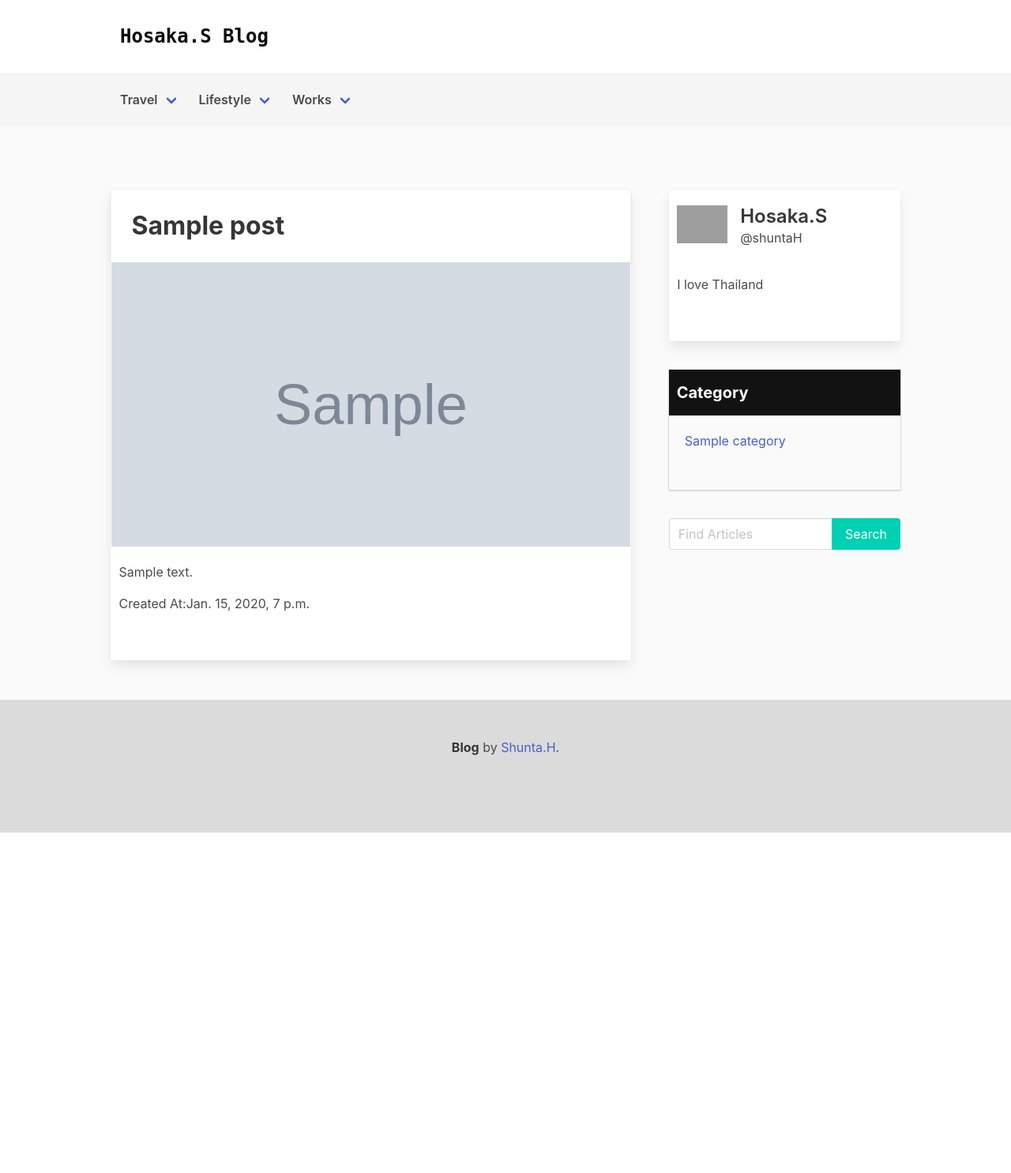
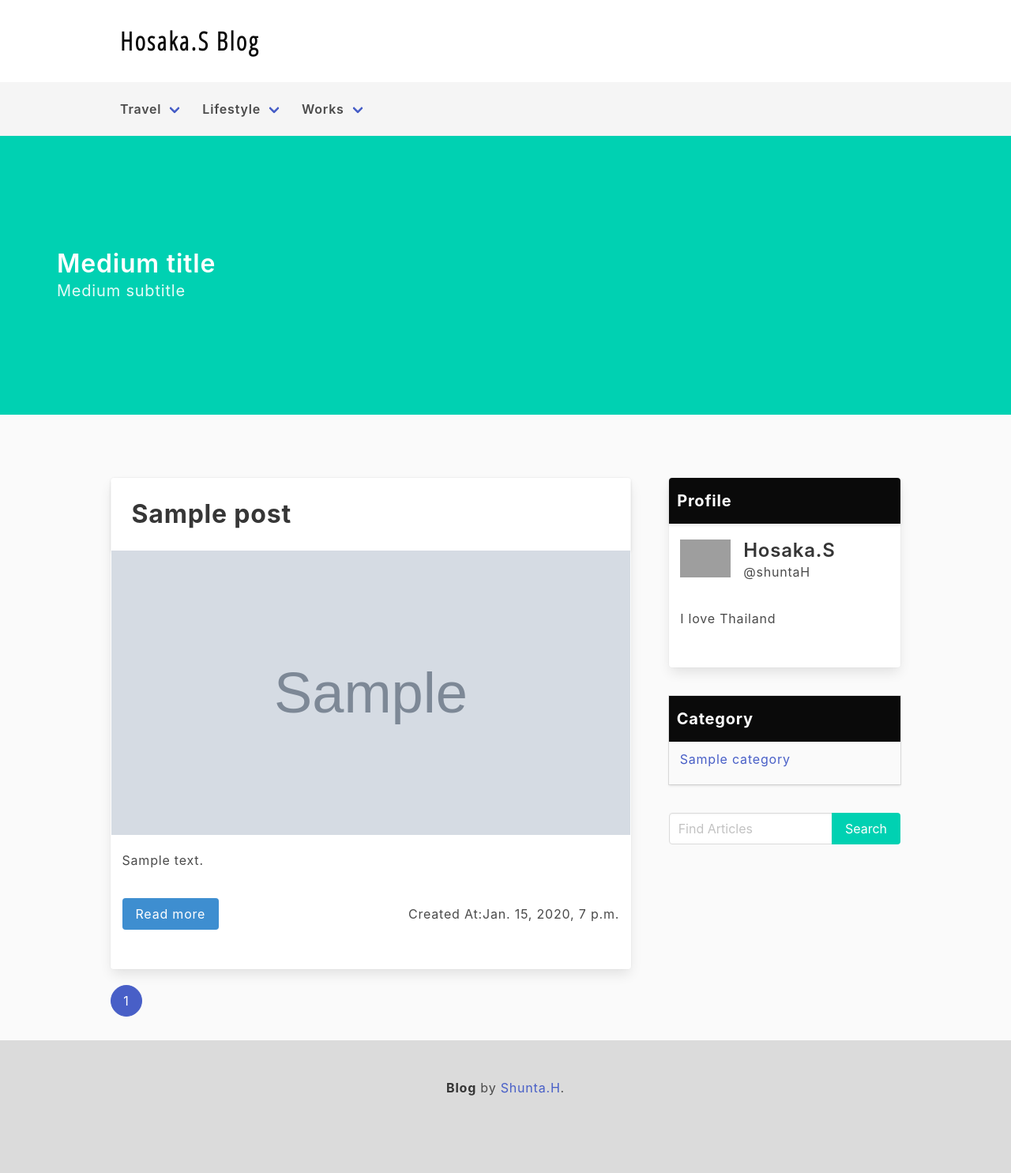
Before and after one commit to ShuntaH/blog_django, a Django app: page / in a window 1280 px wide. Shown: the whole page at 79% size. Before the commit the page ends 1054 px from the top, so only its background shows below. Run offline with Django 3.2, Linux system fonts and the light colour scheme; tables that the repository leaves empty hold one stand-in row (values such as "Sample post"); grey boxes marked "Sample" are stand-in pictures; style sheets or scripts are compiled from the project's sources; some libraries are stand-ins or nearby versions; some web fonts are replaced; grey boxes are pictures that could not be loaded.

Commit message:
Add: detail page, pagination, Update: design

```diff
--- a/project/blog/models.py
+++ b/project/blog/models.py
@@ -31,3 +31,13 @@ class Post(models.Model):
 
     def __str__(self):
         return self.title
+
+
+class Comment(models.Model):
+    name = models.CharField('Name', max_length=30, default='Anonymous'),
+    text = models.TextField('Comment'),
+    post = models.ForeignKey(Post, verbose_name='Linked Post', on_delete=models.PROTECT),
+    created_at = models.DateTimeField('Created at', default=timezone.now),
+
+    def __str__(self):
+        return self.text[:10]
--- a/project/blog/static/blog/scss/style.scss
+++ b/project/blog/static/blog/scss/style.scss
@@ -5,6 +5,7 @@ $border-color: 0 2px 3px rgba(10, 10, 10, .1), 0 0 0 1px rgba(10, 10, 10, .1);
 // blog/base.html
 body {
   font-family: 'M PLUS 1p', sans-serif;
+  letter-spacing: 0.05rem;
 }
 
 .wrapper {
@@ -17,24 +18,44 @@ header {
 
     .navbar-brand {
       padding: 0 140px;
+
+      .navbar-item {
+        font-family: 'Open Sans Condensed', sans-serif;
+        letter-spacing: 0.15rem;
+      }
     }
   }
 
   .navbar-menu {
     padding: 14px 140px;
   }
+
+  .hero {
+    .hero-body {
+      padding: 0 140px;
+    }
+  }
+
 }
 
 section.wrapper {
   padding: 80px 140px 30px;
 
   .main-content {
-// post_list.html
+    // post_list.html
   }
 
   .side-content {
     .profile {
       margin-bottom: 36px;
+
+      .card-header {
+        padding: 14px 10px;
+
+        .card-header-title {
+          padding: 0;
+        }
+      }
     }
 
     .searchbox {
@@ -47,14 +68,14 @@ section.wrapper {
       box-shadow: $border-color;
 
       .category-title {
-        padding:14px 10px;
+        padding: 14px 10px;
 
       }
 
       .category-list {
-        padding: 20px 10px 40px;
+        padding: 10px 14px;
+
         li {
-          padding-left: 10px;
           margin-bottom: 10px;
 
           a {
@@ -88,7 +109,11 @@ section.wrapper {
   }
 
   .card-content {
-    padding: 20px 10px 60px;
+    padding: 20px 14px 50px;
+
+    .post-text {
+      margin-bottom: 36px;
+    }
   }
 
 }
--- a/project/blog/templates/blog/base.html
+++ b/project/blog/templates/blog/base.html
@@ -12,6 +12,7 @@
           content="width=device-width, user-scalable=no, initial-scale=1.0, maximum-scale=1.0, minimum-scale=1.0">
     <meta http-equiv="X-UA-Compatible" content="ie=edge">
     {# Load CSS and JavaScript #}
+    <link href="https://fonts.googleapis.com/css?family=Open+Sans+Condensed:300&display=swap" rel="stylesheet">
     <link href="https://fonts.googleapis.com/css?family=Wallpoet&display=swap" rel="stylesheet">
     {% block css %}
         {#        {% font_awesome %}#}
@@ -29,10 +30,9 @@
         <nav class="navbar has-background-white" role="navigation" aria-label="main navigation">
             <div class="navbar-brand">
                 <a class="navbar-item
-                          is-size-4
+                          is-size-3
                           has-text-weight-semibold
-                          is-family-monospace
-                            has-text-black"
+                          has-text-black"
                    href="{% url 'blog:index' %}">Hosaka.S Blog
                 </a>
                 <a role="button"
@@ -79,6 +79,12 @@
                 {% endif %}
             </div>
         </nav>
+        <section class="hero is-primary is-medium">
+            <div class="hero-body">
+                <h1 class="title">Medium title</h1>
+                <h2 class="subtitle">Medium subtitle</h2>
+            </div>
+        </section>
     </header>
 {% endblock header %}
 
@@ -107,6 +113,11 @@
             <div class="column side-content">
                 {% block profile %}
                     <div class="card profile">
+                        <div class="card-header has-background-black">
+                            <p class="card-header-title has-text-white  has-text-weight-bold is-size-5">
+                                Profile
+                            </p>
+                        </div>
                         <div class="card-content">
                             <div class="media">
                                 <div class="media-left">
@@ -125,7 +136,8 @@
                 {% endblock %}
                 {% block  category %}
                     <aside class="category">
-                        <p class=" category-title has-text-white  has-text-weight-bold is-size-5 has-background-black-bis">Category</p>
+                        <p class=" category-title has-text-white  has-text-weight-bold is-size-5 has-background-black">
+                            Category</p>
                         <ul class="category-list">
                             {% for category in category_list %}
                                 <li class="has-text-grey">
--- a/project/blog/templates/blog/post_list.html
+++ b/project/blog/templates/blog/post_list.html
@@ -14,11 +14,16 @@
             </div>
             <div class="card-content">
                 <div class="content">
-                    <p>{{ post.text }}</p>
-                   <p>Created At:<time>{{ post.created_at }}</time></p>
+                    <p class="post-text">{{ post.text | truncatechars:250 }}</p>
+                    <div class="level">
+                        <a class="button is-info level-left" href="{% url 'blog:detail' post.pk %}">Read more</a>
+                        <div class="level-right">Created At:
+                            <time>{{ post.created_at }}</time>
+                        </div>
+                    </div>
                 </div>
             </div>
         </div>
     {% endfor %}
+    {% include "blog/pagination.html" %}
 {% endblock %}
-{% include "blog/pagination.html" %}
--- a/project/blog/urls.py
+++ b/project/blog/urls.py
@@ -7,5 +7,6 @@ app_name = 'blog'
 urlpatterns = [
     path('', views.IndexView.as_view(), name='index'),
     path('category/<int:pk>/', views.CategoryView.as_view(), name='category'),
+    path('detail/<int:pk>/', views.DetailView.as_view(), name='detail'),
 
 ]
--- a/project/blog/views.py
+++ b/project/blog/views.py
@@ -33,3 +33,7 @@ class CategoryView(generic.ListView):
         queryset = Post.objects.all().order_by('-created_at')
         queryset = queryset.filter(category=category)
         return queryset
+
+
+class DetailView(generic.DetailView):
+    model = Post
--- a/project/static/blog/scss/style.css
+++ b/project/static/blog/scss/style.css
@@ -1,3 +1,3 @@
-body{font-family:'M PLUS 1p', sans-serif}.wrapper{padding:0 140px}header .navbar{padding:20px 0}header .navbar .navbar-brand{padding:0 140px}header .navbar-menu{padding:14px 140px}section.wrapper{padding:80px 140px 30px}section.wrapper .side-content .profile{margin-bottom:36px}section.wrapper .side-content .searchbox{margin-bottom:36px}section.wrapper .side-content .category{padding:0;margin-bottom:36px;box-shadow:0 2px 3px rgba(10,10,10,0.1),0 0 0 1px rgba(10,10,10,0.1)}section.wrapper .side-content .category .category-title{padding:14px 10px}section.wrapper .side-content .category .category-list{padding:20px 10px 40px}section.wrapper .side-content .category .category-list li{padding-left:10px;margin-bottom:10px}section.wrapper .side-content .category .category-list li a{padding-left:0}.card{padding:0 .5px;margin-bottom:20px}.card .card-header{padding:10px}.card .card-image .list-img{display:block;width:100%;height:360px;object-fit:cover}.card .card-content{padding:20px 10px 60px}
+body{font-family:'M PLUS 1p', sans-serif;letter-spacing:0.05rem}.wrapper{padding:0 140px}header .navbar{padding:20px 0}header .navbar .navbar-brand{padding:0 140px}header .navbar .navbar-brand .navbar-item{font-family:'Open Sans Condensed', sans-serif;letter-spacing:0.15rem}header .navbar-menu{padding:14px 140px}header .hero .hero-body{padding:0 140px}section.wrapper{padding:80px 140px 30px}section.wrapper .side-content .profile{margin-bottom:36px}section.wrapper .side-content .profile .card-header{padding:14px 10px}section.wrapper .side-content .profile .card-header .card-header-title{padding:0}section.wrapper .side-content .searchbox{margin-bottom:36px}section.wrapper .side-content .category{padding:0;margin-bottom:36px;box-shadow:0 2px 3px rgba(10,10,10,0.1),0 0 0 1px rgba(10,10,10,0.1)}section.wrapper .side-content .category .category-title{padding:14px 10px}section.wrapper .side-content .category .category-list{padding:10px 14px}section.wrapper .side-content .category .category-list li{margin-bottom:10px}section.wrapper .side-content .category .category-list li a{padding-left:0}.card{padding:0 .5px;margin-bottom:20px}.card .card-header{padding:10px}.card .card-image .list-img{display:block;width:100%;height:360px;object-fit:cover}.card .card-content{padding:20px 14px 50px}.card .card-content .post-text{margin-bottom:36px}
 
 /*# sourceMappingURL=style.css.map */
```
Also changed, not shown: project/blog/forms.py (added, +9 -0 lines), project/blog/templates/blog/post_detail.html (added, +26 -0 lines), project/blog/migrations/0004_auto_20191120_0141.py (added), 1 other file.
